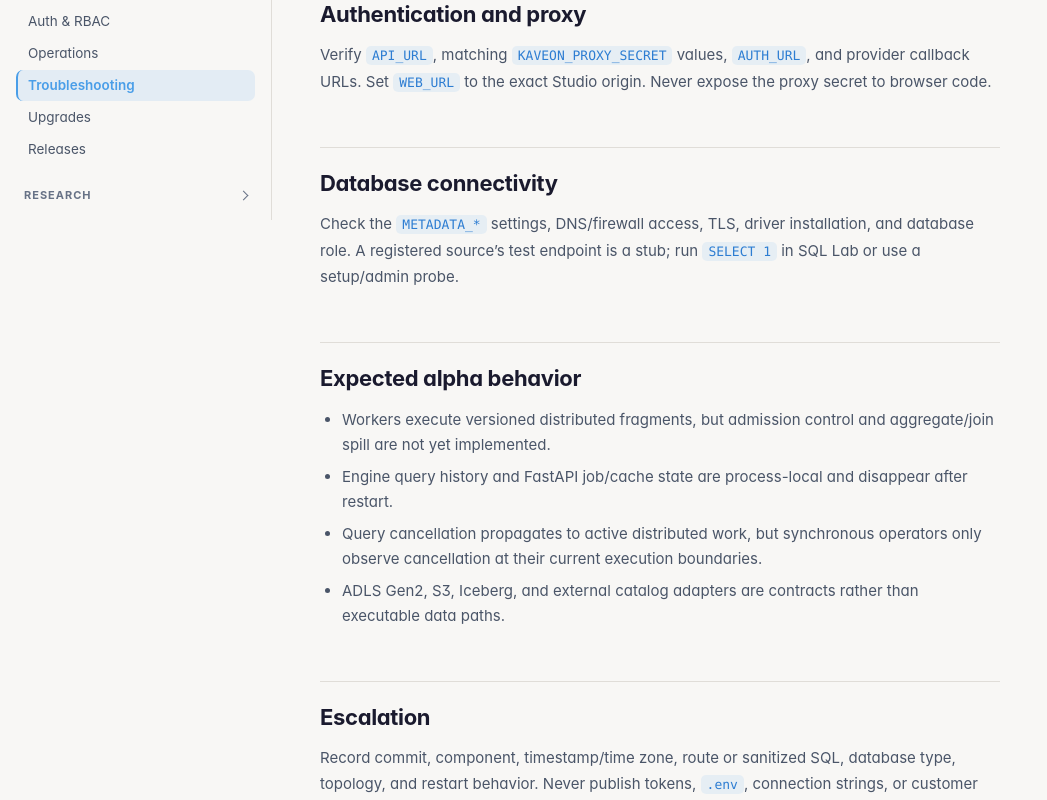
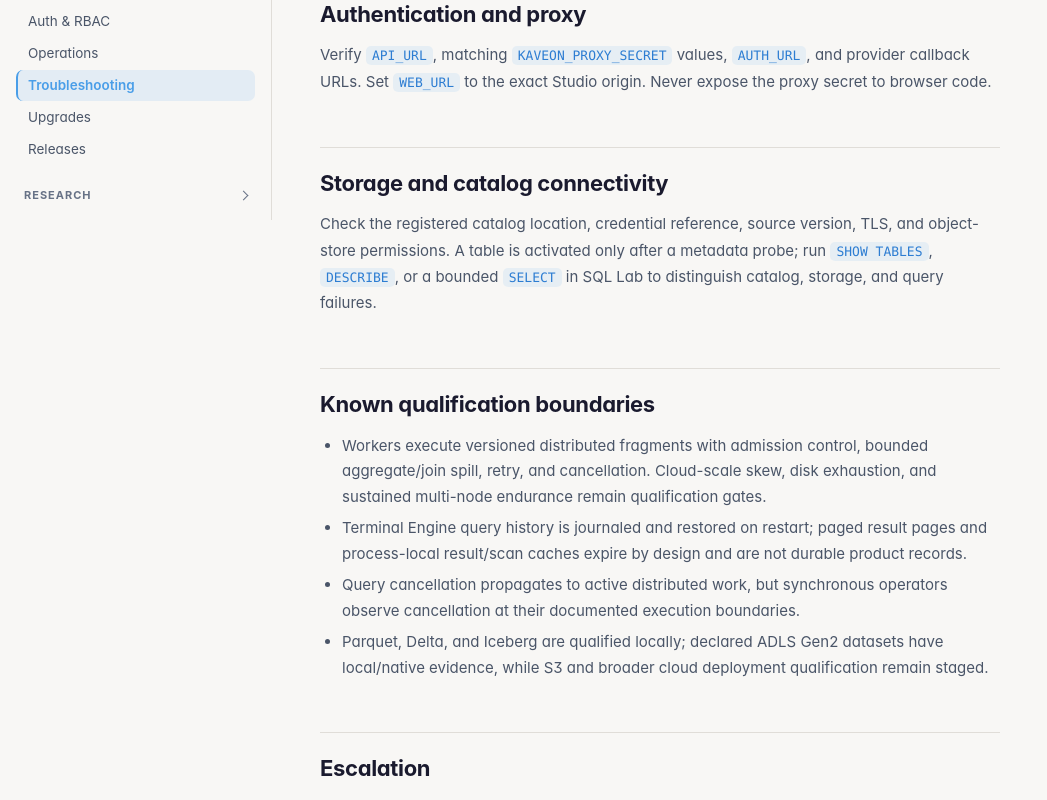
Before and after one commit to PruthviProdduturi/Kaveon, a Next.js app in the folder studio/: page /docs/troubleshooting in a window 1280 px wide. Shown: the part 580-1380 px from the top of the page, without its empty margins (0-1047 px from the left). Built offline with nearby package versions, Linux system fonts and the light colour scheme; no server answers; a web font is replaced by a local one.

Commit message:
docs: refresh engine troubleshooting boundaries

```diff
--- a/studio/app/docs/troubleshooting/page.tsx
+++ b/studio/app/docs/troubleshooting/page.tsx
@@ -11,10 +11,10 @@ Engine:  GET /health
 Engine:  GET /ready   # requires a loaded catalog`}</Code>
     <h2>Authentication and proxy</h2>
     <p>Verify <code>API_URL</code>, matching <code>KAVEON_PROXY_SECRET</code> values, <code>AUTH_URL</code>, and provider callback URLs. Set <code>WEB_URL</code> to the exact Studio origin. Never expose the proxy secret to browser code.</p>
-    <h2>Database connectivity</h2>
-    <p>Check the <code>METADATA_*</code> settings, DNS/firewall access, TLS, driver installation, and database role. A registered source’s test endpoint is a stub; run <code>SELECT 1</code> in SQL Lab or use a setup/admin probe.</p>
-    <h2>Expected alpha behavior</h2>
-    <ul><li>Workers execute versioned distributed fragments, but admission control and aggregate/join spill are not yet implemented.</li><li>Engine query history and FastAPI job/cache state are process-local and disappear after restart.</li><li>Query cancellation propagates to active distributed work, but synchronous operators only observe cancellation at their current execution boundaries.</li><li>ADLS Gen2, S3, Iceberg, and external catalog adapters are contracts rather than executable data paths.</li></ul>
+    <h2>Storage and catalog connectivity</h2>
+    <p>Check the registered catalog location, credential reference, source version, TLS, and object-store permissions. A table is activated only after a metadata probe; run <code>SHOW TABLES</code>, <code>DESCRIBE</code>, or a bounded <code>SELECT</code> in SQL Lab to distinguish catalog, storage, and query failures.</p>
+    <h2>Known qualification boundaries</h2>
+    <ul><li>Workers execute versioned distributed fragments with admission control, bounded aggregate/join spill, retry, and cancellation. Cloud-scale skew, disk exhaustion, and sustained multi-node endurance remain qualification gates.</li><li>Terminal Engine query history is journaled and restored on restart; paged result pages and process-local result/scan caches expire by design and are not durable product records.</li><li>Query cancellation propagates to active distributed work, but synchronous operators observe cancellation at their documented execution boundaries.</li><li>Parquet, Delta, and Iceberg are qualified locally; declared ADLS Gen2 datasets have local/native evidence, while S3 and broader cloud deployment qualification remain staged.</li></ul>
     <h2>Escalation</h2>
     <p>Record commit, component, timestamp/time zone, route or sanitized SQL, database type, topology, and restart behavior. Never publish tokens, <code>.env</code>, connection strings, or customer rows.</p>
     <Pager prev={{ href: "/docs/operations", title: "Operations" }} next={{ href: "/docs/upgrades", title: "Upgrades" }} />
```
Also changed, not shown: 1 other file (tests, documents, lock files or other folders).
